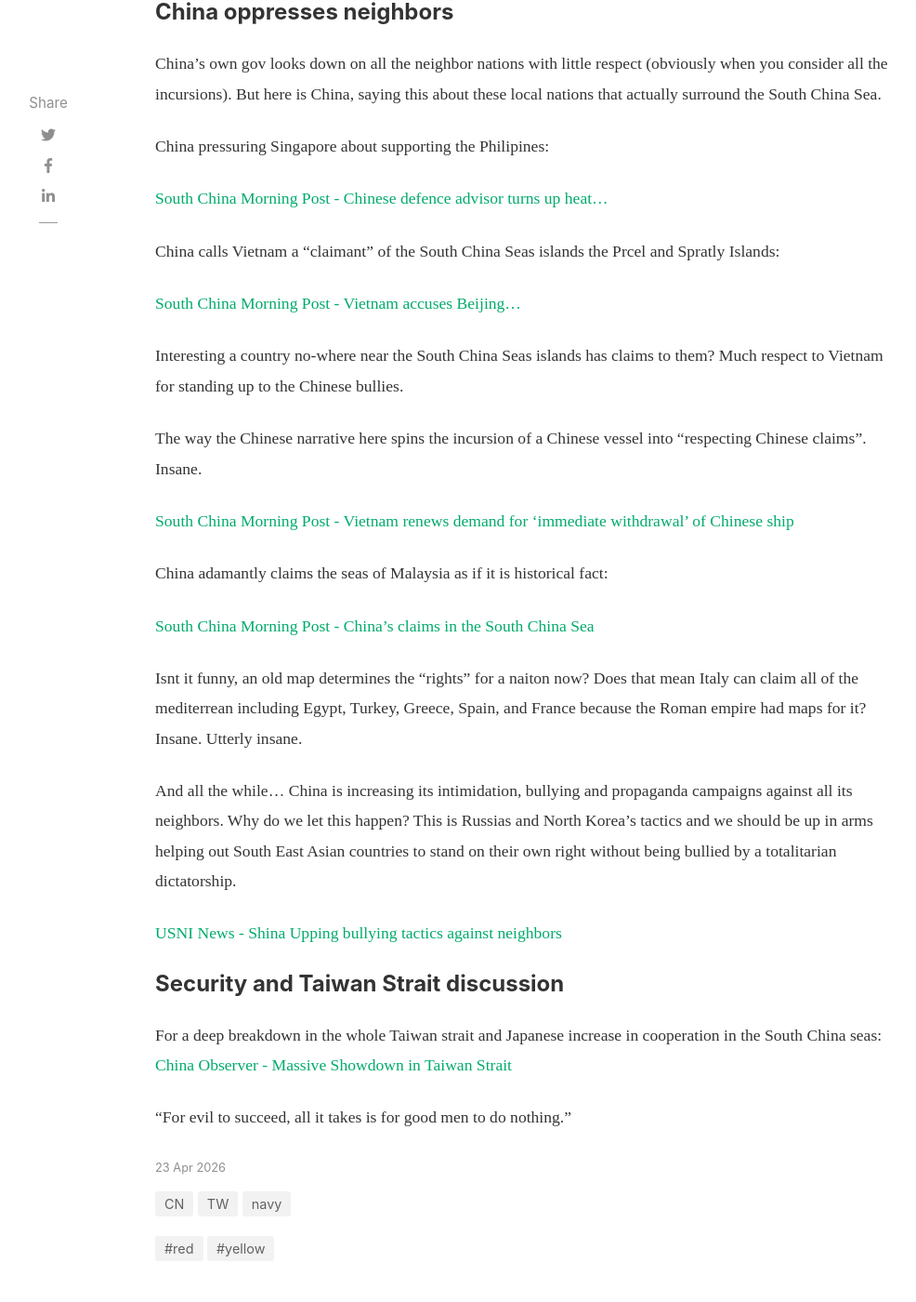
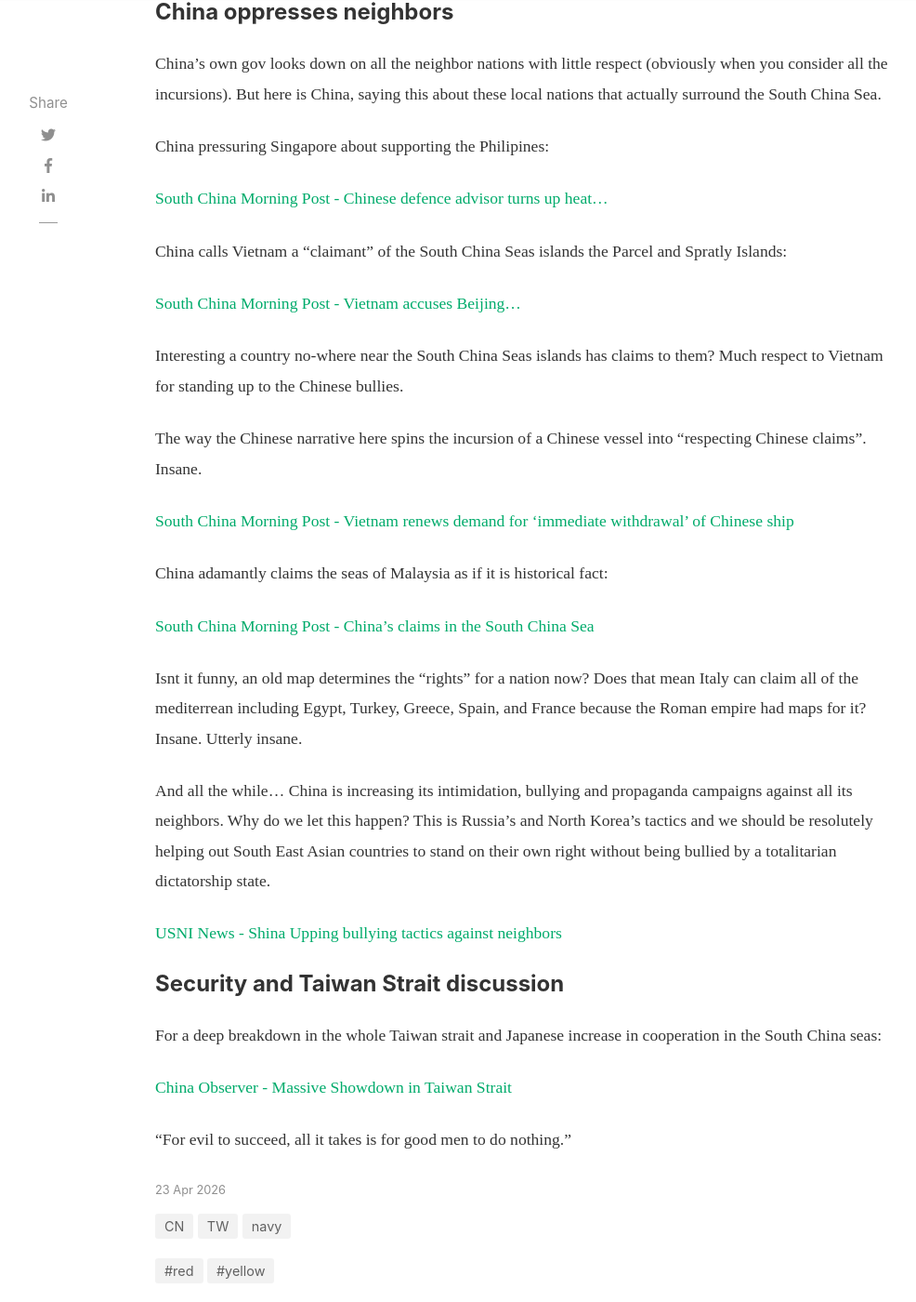
Before and after one commit to unrestricted-info/unrestricted, a Jekyll site: the page built from _posts/2026-04-23-japan-ship-taiwan-straight.md, in a window 1280 px wide and 1400 px high, scrolled down 3252 px. Shown: the whole window at 93% size, without its empty margins (118-1104 px from the left). Built offline with Jekyll 4.4.1, drawn with Linux system fonts in a browser that asks for light colours; nearby versions of some CDN libraries; comment, search, counter and statistics services are not loaded; some of the changed text lies outside the part shown.

Commit message:
fixed typos

```diff
--- a/_posts/2026-04-23-japan-ship-taiwan-straight.md
+++ b/_posts/2026-04-23-japan-ship-taiwan-straight.md
@@ -32,7 +32,7 @@ The Philipines even won a UN legal case against the Chinese incursions into thei
 
 [ABC Aus - Philipines celebrate victory in South China Sea case](https://www.abc.net.au/news/2016-07-13/philippines-celebrates-victory-in-south-china-sea-case/7623440)
 
-Isnt it interesting, that 10 years later the world still accepts Chinas aggressive movements in the south china sea? And most people dont know how agressive this has been:
+Isnt it interesting, that 10 years later the world still accepts Chinas aggressive movements in the South China Sea? And most people dont know how agressive this has been:
 
 [ABC News AU - Philipines accuses China of damaging Vessels](https://www.abc.net.au/news/2024-05-01/philippines-accuses-china-of-damaging-vessels-at-sea/103788562)
 
@@ -90,7 +90,7 @@ China pressuring Singapore about supporting the Philipines:
 
 [South China Morning Post - Chinese defence advisor turns up heat...](https://www.scmp.com/news/china/diplomacy-defence/article/2024158/chinese-defence-adviser-turns-heat-singapore-over-south)
 
-China calls Vietnam a "claimant" of the South China Seas islands the Prcel and Spratly Islands:
+China calls Vietnam a "claimant" of the South China Seas islands the Parcel and Spratly Islands:
 
 [South China Morning Post - Vietnam accuses Beijing...](https://www.scmp.com/news/china/diplomacy/article/3080756/vietnam-accuses-beijing-seriously-violating-sovereignty-south)
 
@@ -104,15 +104,16 @@ China adamantly claims the seas of Malaysia as if it is historical fact:
 
 [South China Morning Post - China's claims in the South China Sea](https://www.scmp.com/news/china/society/article/2141323/chinas-claims-south-china-sea-proposed-continuous-boundary-first)
 
-Isnt it funny, an old map determines the "rights" for a naiton now? Does that mean Italy can claim all of the mediterrean including Egypt, Turkey, Greece, Spain, and France because the Roman empire had maps for it? Insane. Utterly insane.
+Isnt it funny, an old map determines the "rights" for a nation now? Does that mean Italy can claim all of the mediterrean including Egypt, Turkey, Greece, Spain, and France because the Roman empire had maps for it? Insane. Utterly insane.
 
-And all the while... China is increasing its intimidation, bullying and propaganda campaigns against all its neighbors. Why do we let this happen? This is Russias and North Korea's tactics and we should be up in arms helping out South East Asian countries to stand on their own right without being bullied by a totalitarian dictatorship.
+And all the while... China is increasing its intimidation, bullying and propaganda campaigns against all its neighbors. Why do we let this happen? This is Russia's and North Korea's tactics and we should be resolutely helping out South East Asian countries to stand on their own right without being bullied by a totalitarian dictatorship state.
 
 [USNI News - Shina Upping bullying tactics against neighbors](https://news.usni.org/2023/07/03/china-upping-bullying-tactics-against-neighbors-says-top-state-department-diplomat)
 
 #### Security and Taiwan Strait discussion
 
 For a deep breakdown in the whole Taiwan strait and Japanese increase in cooperation in the South China seas:
+
 [China Observer - Massive Showdown in Taiwan Strait](https://www.youtube.com/watch?v=cPVqIIS48xA)
 
 "For evil to succeed, all it takes is for good men to do nothing."
```
Also changed, not shown: other parts of _posts/2026-04-23-japan-ship-taiwan-straight.md (+2 -2 lines).
